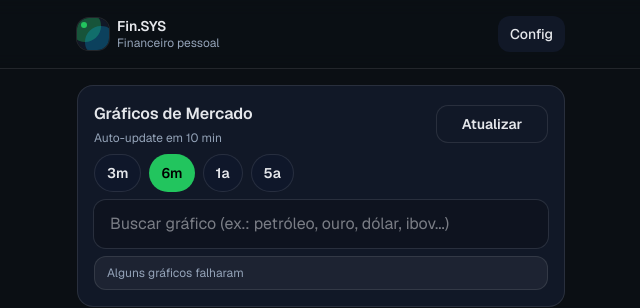
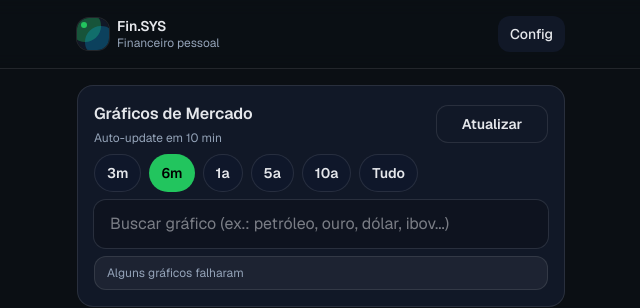
Before and after one commit to JoaoVictorPV/financ, a Next.js app: page /markets in a window 1280 px wide. Shown: the top 308 px of the page, without its empty margins (319-959 px from the left). Built offline with nearby package versions, Linux system fonts and the light colour scheme; no server answers.

Commit message:
feat: market charts 10y/max + robust global search mode

```diff
--- a/src/app/api/market/history/route.ts
+++ b/src/app/api/market/history/route.ts
@@ -7,10 +7,10 @@ const CACHE_TTL_MS = 60 * 60 * 1000; // 1 hora
 let CACHE: Record<string, MarketHistoryPayload> = {};
 let CACHE_AT: Record<string, number> = {};
 
-type RangeKey = "3mo" | "6mo" | "1y" | "5y";
+type RangeKey = "3mo" | "6mo" | "1y" | "5y" | "10y" | "max";
 
 function normalizeRange(raw: string | null): RangeKey {
-  if (raw === "3mo" || raw === "6mo" || raw === "1y" || raw === "5y") return raw;
+  if (raw === "3mo" || raw === "6mo" || raw === "1y" || raw === "5y" || raw === "10y" || raw === "max") return raw;
   return "6mo";
 }
 
--- a/src/features/market/components/MarketCatalogExplorer.tsx
+++ b/src/features/market/components/MarketCatalogExplorer.tsx
@@ -29,6 +29,7 @@ export default function MarketCatalogExplorer({
   const [group, setGroup] = useState<MarketGroupId>(defaultGroup);
   const [query, setQuery] = useState("");
   const [expanded, setExpanded] = useState<string | null>(null);
+  const isSearching = query.trim().length > 0;
 
   const values = data?.values;
 
@@ -72,14 +73,16 @@ export default function MarketCatalogExplorer({
       <Card className="space-y-3">
         <div>
           <div className="text-base font-semibold">{title}</div>
-          <div className="mt-1 text-xs text-[var(--muted)]">{currentGroup?.subtitle}</div>
+          <div className="mt-1 text-xs text-[var(--muted)]">
+            {isSearching ? "Resultados da busca (todas as categorias)" : currentGroup?.subtitle}
+          </div>
         </div>
 
         <div className="flex flex-wrap gap-2">
           {MARKET_GROUPS.map((g) => (
             <Chip
               key={g.id}
-              active={group === g.id}
+              active={!isSearching && group === g.id}
               color={g.color}
               onClick={() => {
                 setGroup(g.id);
--- a/src/features/market/components/MarketChartsView.tsx
+++ b/src/features/market/components/MarketChartsView.tsx
@@ -20,7 +20,7 @@ export default function MarketChartsView() {
   const [loading, setLoading] = useState(false);
   const [error, setError] = useState<string | null>(null);
   const [note, setNote] = useState<string | null>(null);
-  const [range, setRange] = useState<"3mo" | "6mo" | "1y" | "5y">("6mo");
+  const [range, setRange] = useState<"3mo" | "6mo" | "1y" | "5y" | "10y" | "max">("6mo");
   const [query, setQuery] = useState("");
 
   async function load() {
@@ -122,6 +122,8 @@ export default function MarketChartsView() {
             { id: "6mo", label: "6m" },
             { id: "1y", label: "1a" },
             { id: "5y", label: "5a" },
+            { id: "10y", label: "10a" },
+            { id: "max", label: "Tudo" },
           ] as const).map((r) => (
             <Chip key={r.id} active={range === r.id} onClick={() => setRange(r.id)}>
               {r.label}
```
